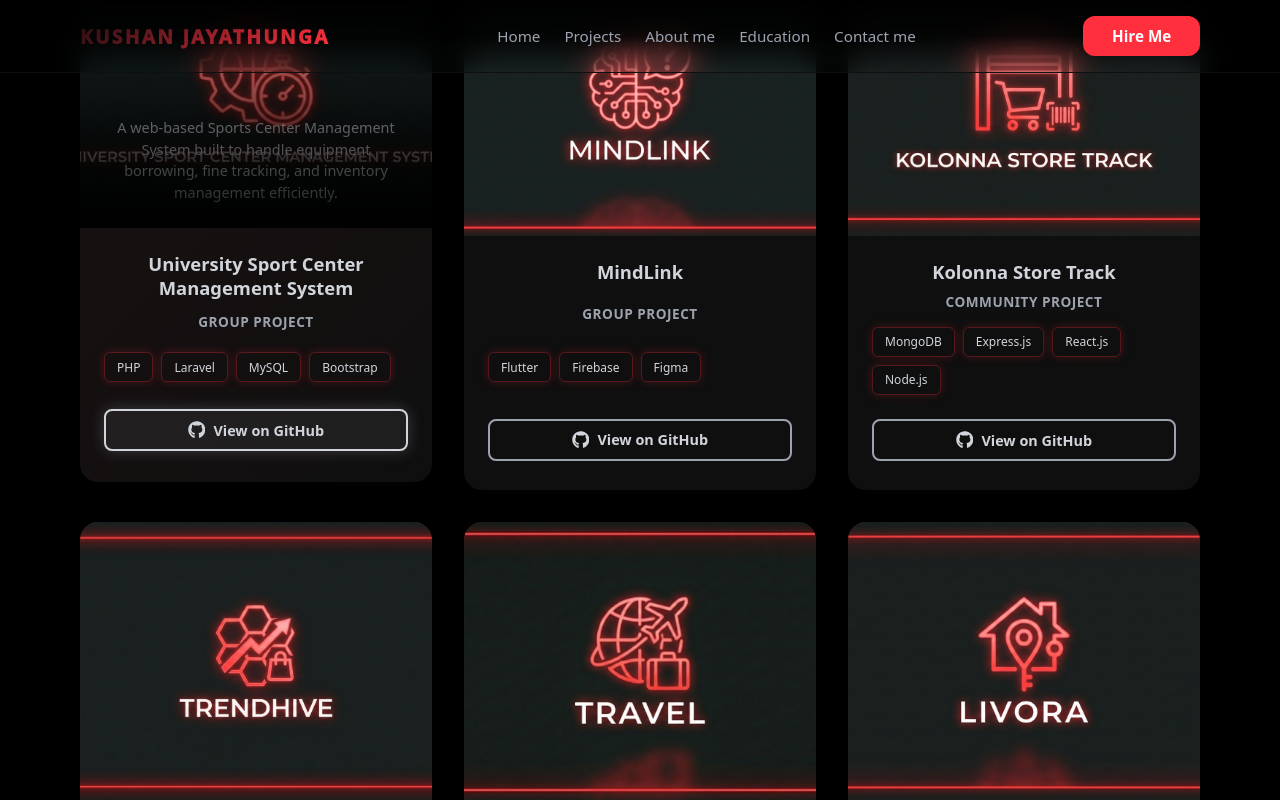
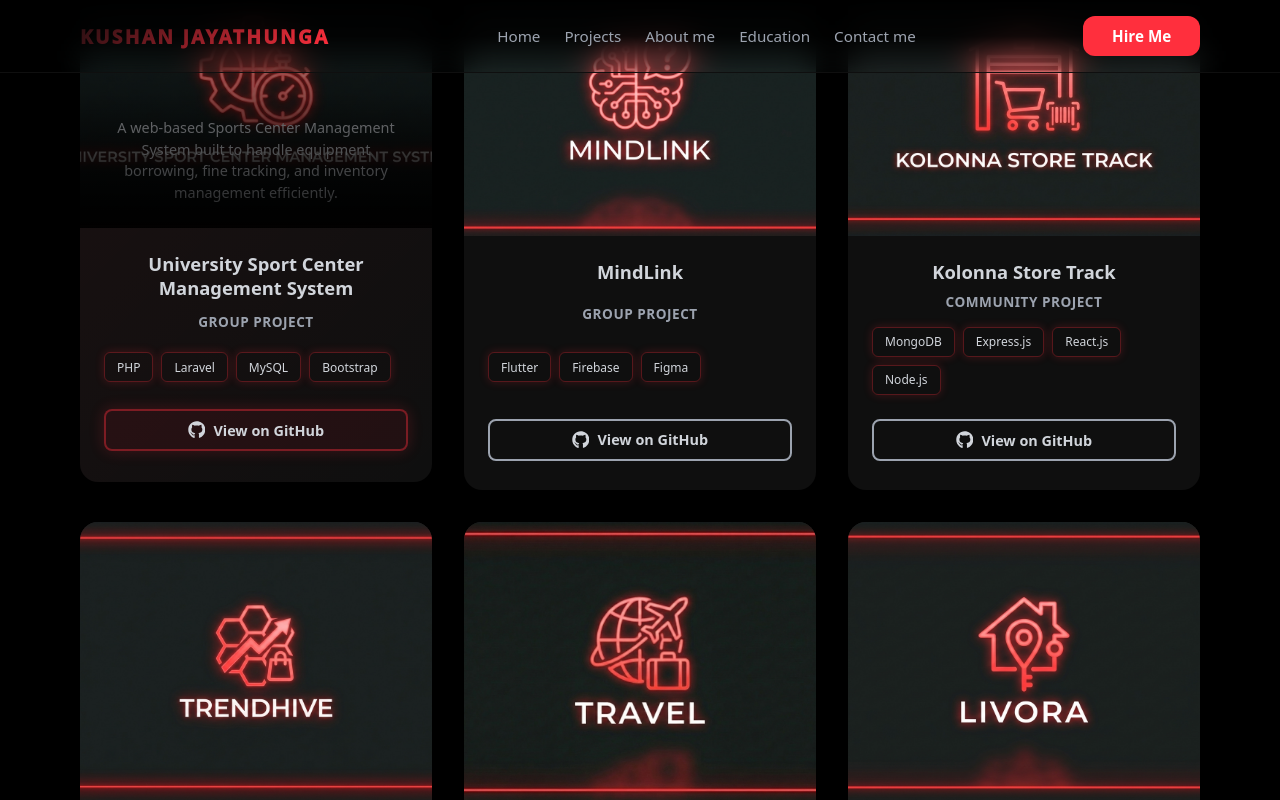
Before and after one commit to KushanDB/Kushan_Portfolio, a React (Create React App) app: page / in a window 1280 px wide. In both pictures the pointer is over the link 256 px from the left and 5181 px from the top of the page. Shown: the part 4741-5541 px from the top of the page. Built offline with nearby package versions, Linux system fonts and the light colour scheme.

Commit message:
Update index.css

```diff
--- a/src/index.css
+++ b/src/index.css
@@ -1808,10 +1808,10 @@ img.loading.loaded {
 }
 
 .project-github-btn:hover {
-  background: rgba(156, 163, 175, 0.1);
-  border-color: var(--text-light);
+  background: rgba(255, 47, 61, 0.08);
+  border-color: rgba(255, 47, 61, 0.4);
   color: var(--text-light);
-  box-shadow: 0 0 15px rgba(156, 163, 175, 0.3);
+  box-shadow: 0 0 15px rgba(255, 47, 61, 0.2);
   transform: translateY(-2px);
 }
 
```
